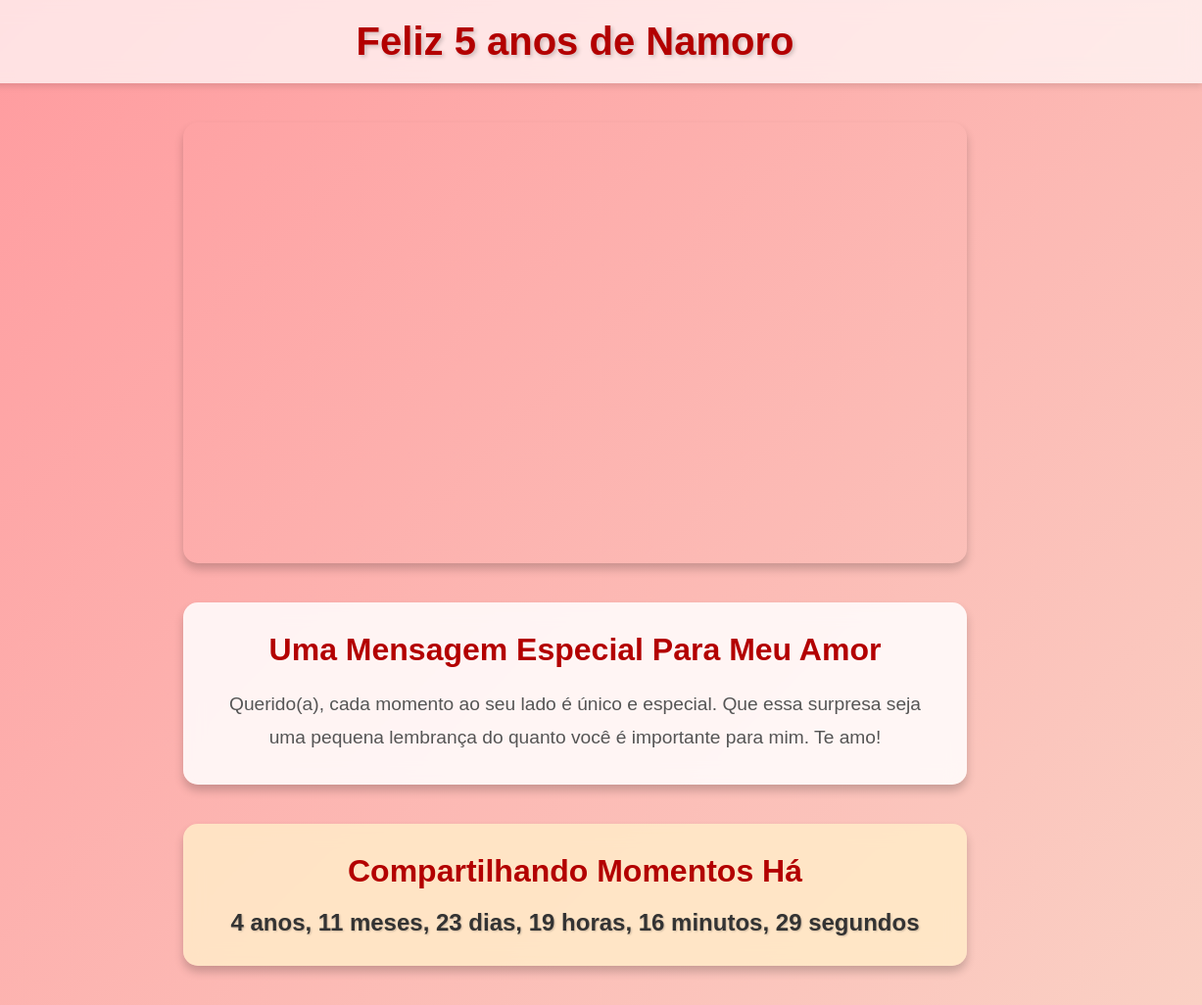
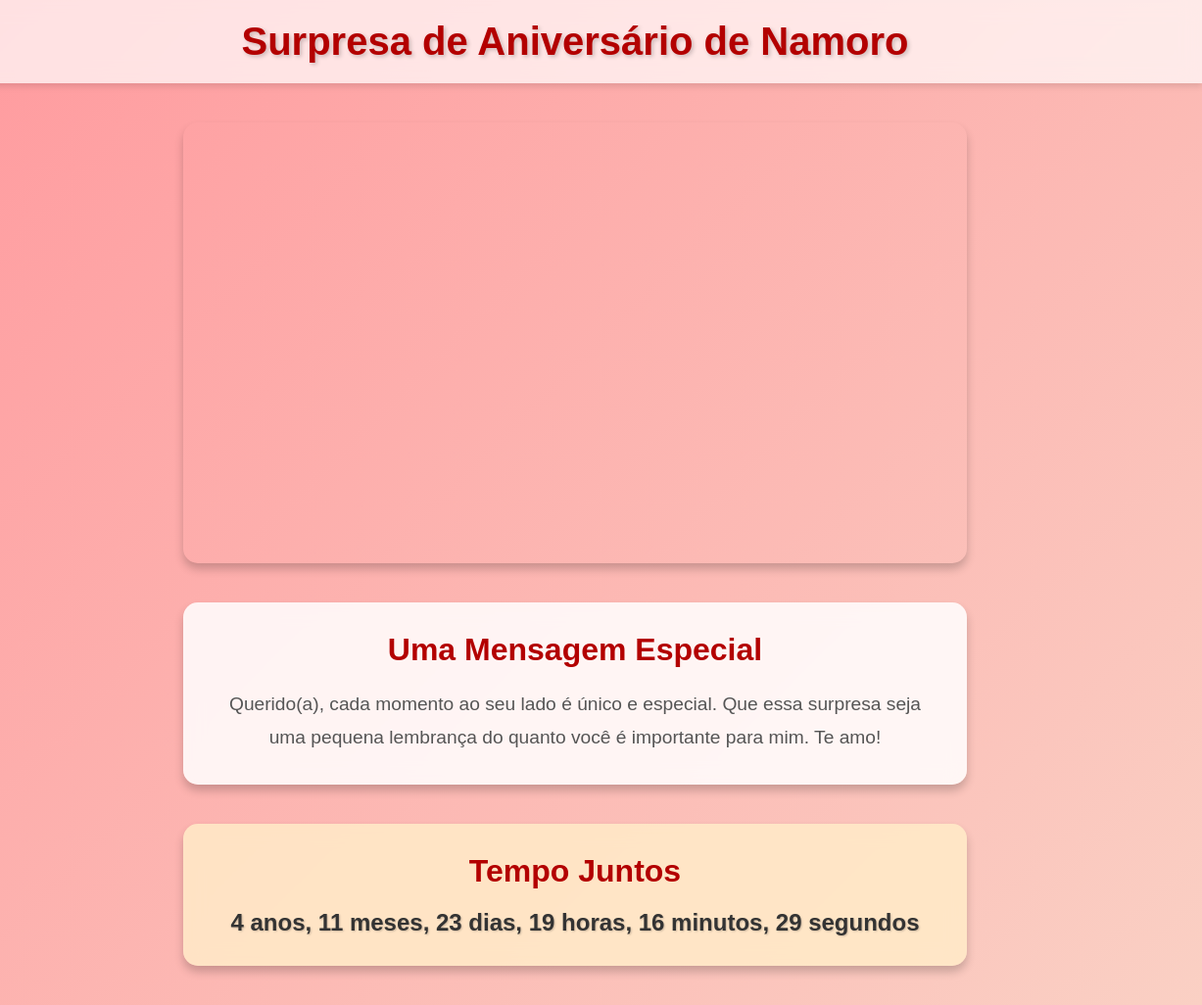
Before and after one commit to Pedrossilvaa317/surpresaaep, a plain HTML site: page index.html in a window 1280 px wide. Shown: the full height of the page at 98% size, 53-1280 px from the left. Drawn offline with Linux system fonts and the light colour scheme.

Commit message:
Update index.html

```diff
--- a/index.html
+++ b/index.html
@@ -8,7 +8,7 @@
 </head>
 <body>
     <header>
-        <h1>Feliz 5 anos de Namoro</h1>
+        <h1>Surpresa de Aniversário de Namoro</h1>
     </header>
 
     <main>
@@ -23,16 +23,19 @@
                 <img src="foto7.jpg" alt="Foto 7">
                 <img src="foto8.jpg" alt="Foto 8">
                 <img src="foto9.jpg" alt="Foto 9">
+                <img src="foto10.jpg" alt="Foto 10">
+                <img src="foto11.jpg" alt="Foto 11">
+                <img src="foto12.jpg" alt="Foto 12">
             </div>
         </section>
 
         <section class="text">
-            <h2>Uma Mensagem Especial Para Meu Amor</h2>
+            <h2>Uma Mensagem Especial</h2>
             <p>Querido(a), cada momento ao seu lado é único e especial. Que essa surpresa seja uma pequena lembrança do quanto você é importante para mim. Te amo!</p>
         </section>
 
         <section class="counter">
-            <h2>Compartilhando Momentos Há</h2>
+            <h2>Tempo Juntos</h2>
             <div id="time"></div>
         </section>
     </main>
```
